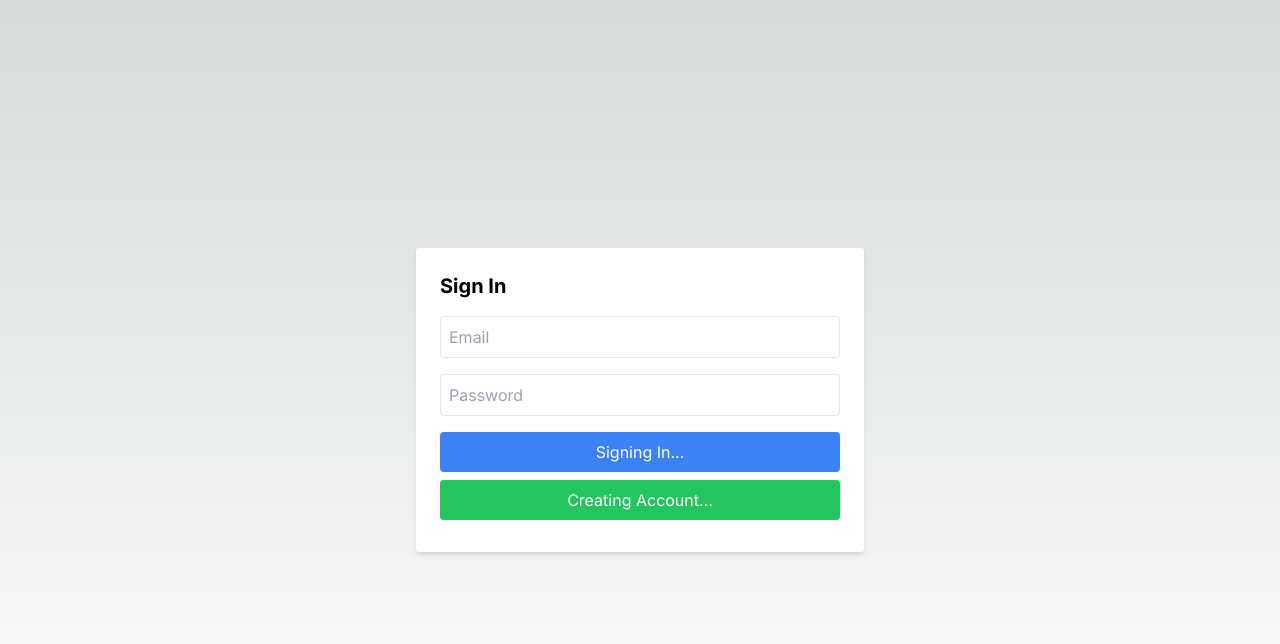
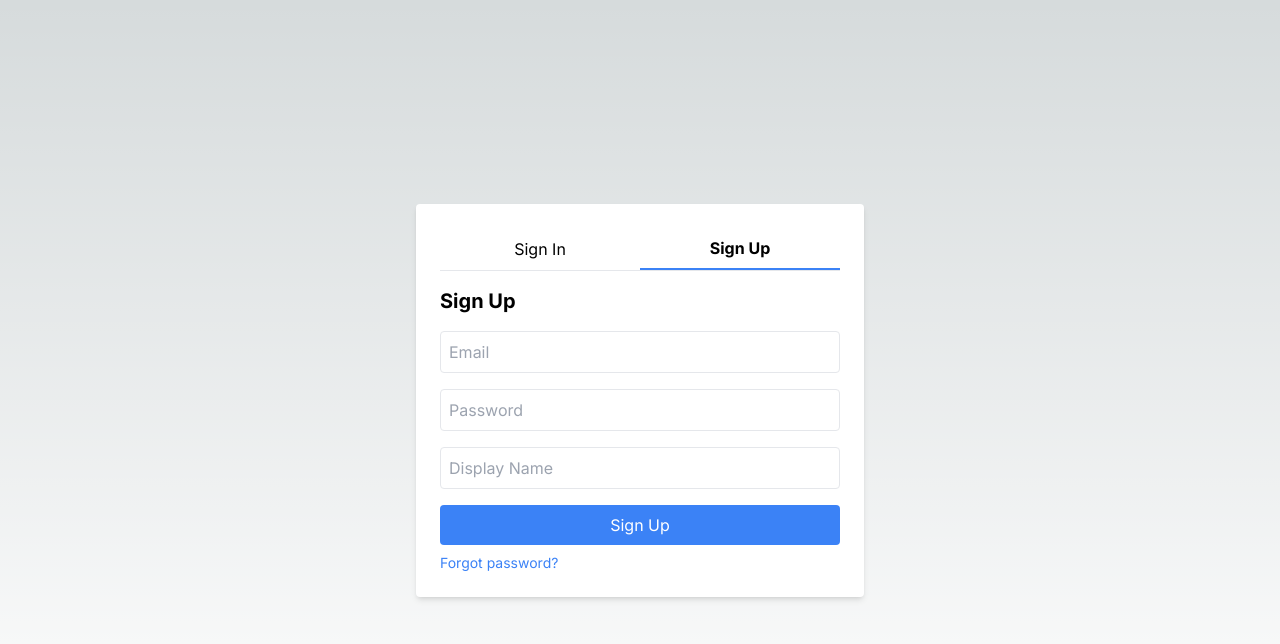
Before and after one commit to ahmedemasry/group-chat, a Next.js app: page /auth in a window 1280 px wide. Both pictures are taken after a click on the button "Sign Up". Shown: the top 644 px of the page. Built offline with nearby package versions, Linux system fonts and the light colour scheme; no server answers.

Commit message:
Use Tabs view for AuthPage, and add displayName field in SignUp

```diff
--- a/src/app/auth/page.tsx
+++ b/src/app/auth/page.tsx
@@ -5,14 +5,19 @@ import "firebase/compat/auth";
 import { useState } from "react";
 import { useRouter } from "next/navigation";
 import firebaseApp from "@chat/services/firebase";
+import { getFirestore, setDoc, doc } from "firebase/firestore";
 
 export default function AuthPage(): JSX.Element {
   const [email, setEmail] = useState("");
   const [password, setPassword] = useState("");
+  const [displayName, setDisplayName] = useState(""); // State to store display name for sign-up
   const [error, setError] = useState<string | null>(null);
   const [loading, setLoading] = useState(false);
   const [resetEmailSent, setResetEmailSent] = useState(false);
+  const [isSignUp, setIsSignUp] = useState(false); // State to toggle between Sign In and Sign Up
   const router = useRouter(); // Next.js router for navigation
+
+  const db = getFirestore(firebaseApp); // Firestore instance
 
   const handleSignIn = async () => {
     setLoading(true);
@@ -31,7 +36,27 @@ export default function AuthPage(): JSX.Element {
     setLoading(true);
     setError(null);
     try {
-      await firebaseApp.auth().createUserWithEmailAndPassword(email, password);
+      const userCredential = await firebaseApp
+        .auth()
+        .createUserWithEmailAndPassword(email, password);
+      const user = userCredential.user;
+
+      // Store the user's display name in Firestore
+      if (user?.uid) {
+        const userRef = doc(db, "users", user.uid);
+        await setDoc(userRef, {
+          uid: user.uid,
+          displayName: displayName || "Anonymous", // Use the provided display name or default to "Anonymous"
+          email: user.email,
+          createdAt: new Date(),
+        });
+
+        // Optionally, update the Firebase user profile display name
+        await user.updateProfile({
+          displayName: displayName || "Anonymous",
+        });
+      }
+
       router.push("/"); // Redirect to home page after sign-up
     } catch (err: any) {
       setError(err.message);
@@ -56,13 +81,37 @@ export default function AuthPage(): JSX.Element {
   return (
     <main className="flex min-h-screen flex-col items-center justify-center p-6">
       <div className="w-full max-w-md bg-white rounded shadow-md p-6">
-        <h1 className="text-xl font-bold mb-4">Sign In</h1>
+        {/* Tab View */}
+        <div className="flex border-b mb-4">
+          <button
+            onClick={() => setIsSignUp(false)}
+            className={`w-1/2 py-2 text-center ${
+              !isSignUp ? "border-b-2 border-blue-500 font-bold" : ""
+            }`}
+          >
+            Sign In
+          </button>
+          <button
+            onClick={() => setIsSignUp(true)}
+            className={`w-1/2 py-2 text-center ${
+              isSignUp ? "border-b-2 border-blue-500 font-bold" : ""
+            }`}
+          >
+            Sign Up
+          </button>
+        </div>
+
+        <h1 className="text-xl font-bold mb-4">
+          {isSignUp ? "Sign Up" : "Sign In"}
+        </h1>
+
         {error && <p className="text-red-500 mb-4">{error}</p>}
         {resetEmailSent && (
           <p className="text-green-500 mb-4">
             Password reset email sent! Check your inbox.
           </p>
         )}
+
         <input
           type="email"
           placeholder="Email"
@@ -77,21 +126,32 @@ export default function AuthPage(): JSX.Element {
           onChange={(e) => setPassword(e.target.value)}
           className="w-full p-2 mb-4 border rounded"
         />
+
+        {isSignUp && (
+          <input
+            type="text"
+            placeholder="Display Name"
+            value={displayName}
+            onChange={(e) => setDisplayName(e.target.value)}
+            className="w-full p-2 mb-4 border rounded"
+          />
+        )}
+
         <button
-          onClick={handleSignIn}
+          onClick={isSignUp ? handleSignUp : handleSignIn}
           disabled={loading}
           className="w-full bg-blue-500 text-white p-2 rounded mb-2"
         >
-          {loading ? "Signing In..." : "Sign In"}
+          {loading
+            ? isSignUp
+              ? "Creating Account..."
+              : "Signing In..."
+            : isSignUp
+            ? "Sign Up"
+            : "Sign In"}
         </button>
-        <button
-          onClick={handleSignUp}
-          disabled={loading}
-          className="w-full bg-green-500 text-white p-2 rounded mb-2"
-        >
-          {loading ? "Creating Account..." : "Sign Up"}
-        </button>
-        {error && (
+
+        {isSignUp ? (
           <div className="flex justify-between items-center">
             <button
               onClick={handlePasswordReset}
@@ -101,7 +161,7 @@ export default function AuthPage(): JSX.Element {
               Forgot password?
             </button>
           </div>
-        )}
+        ) : null}
       </div>
     </main>
   );
```
